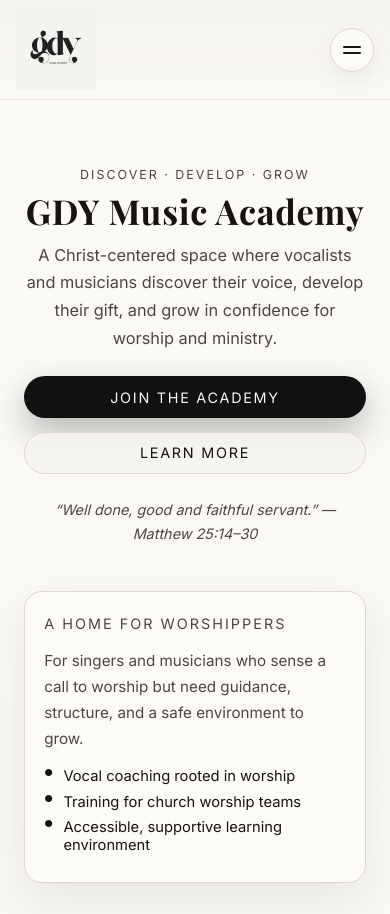
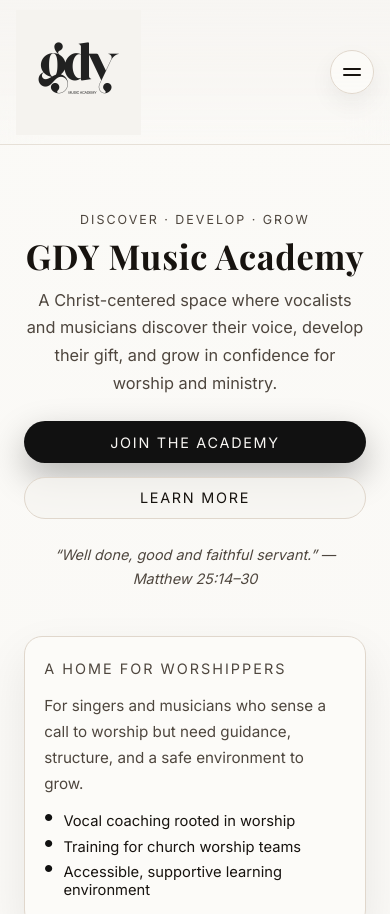
Before and after one commit to Emmanuel-bit1234/gdy-music-academy, a plain HTML site: page index.html in a window 390 px wide. Shown: the top 914 px of the page. Drawn offline with nearby package versions, Linux system fonts and the light colour scheme.

Commit message:
Update brand logo height in styles.css to improve visual consistency

```diff
--- a/styles.css
+++ b/styles.css
@@ -484,7 +484,7 @@
   }
 
   .brand-logo {
-    height: 80px;
+    height: 125px;
   }
 
   .nav-toggle {
```
